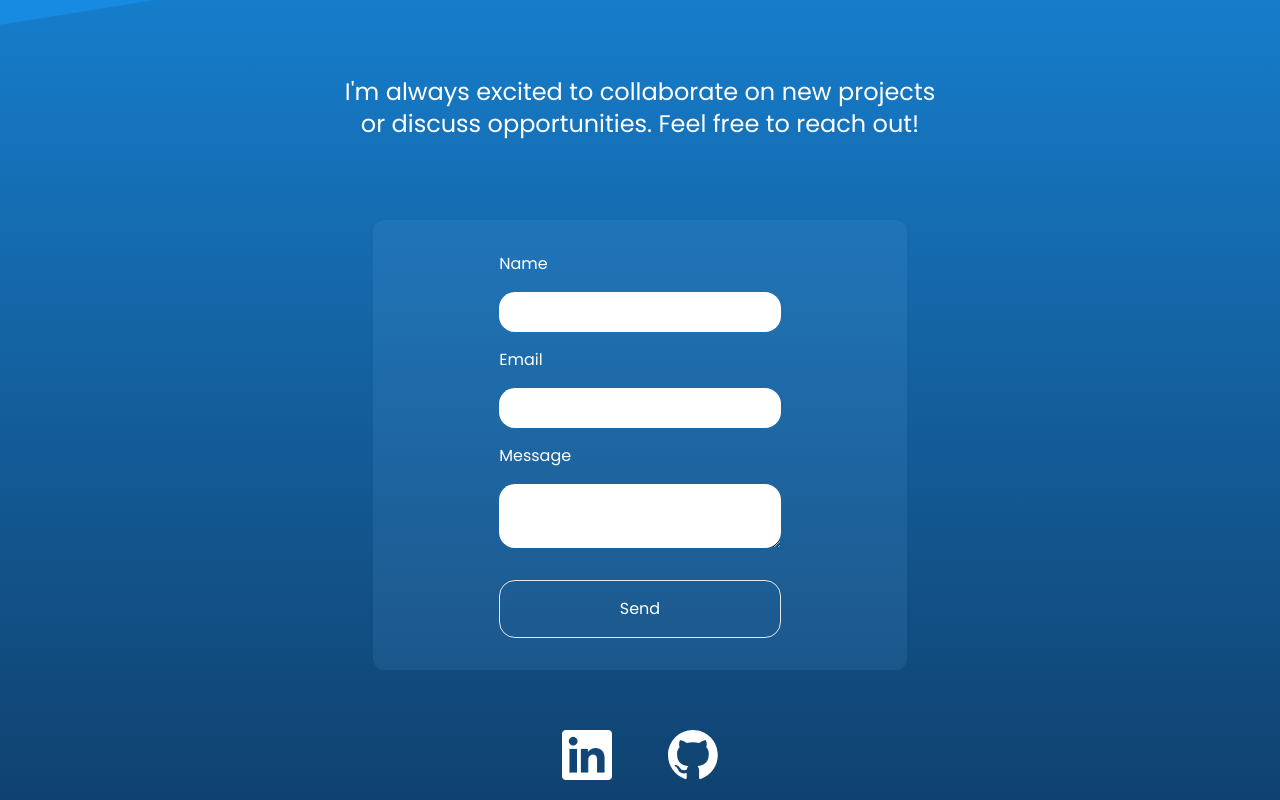
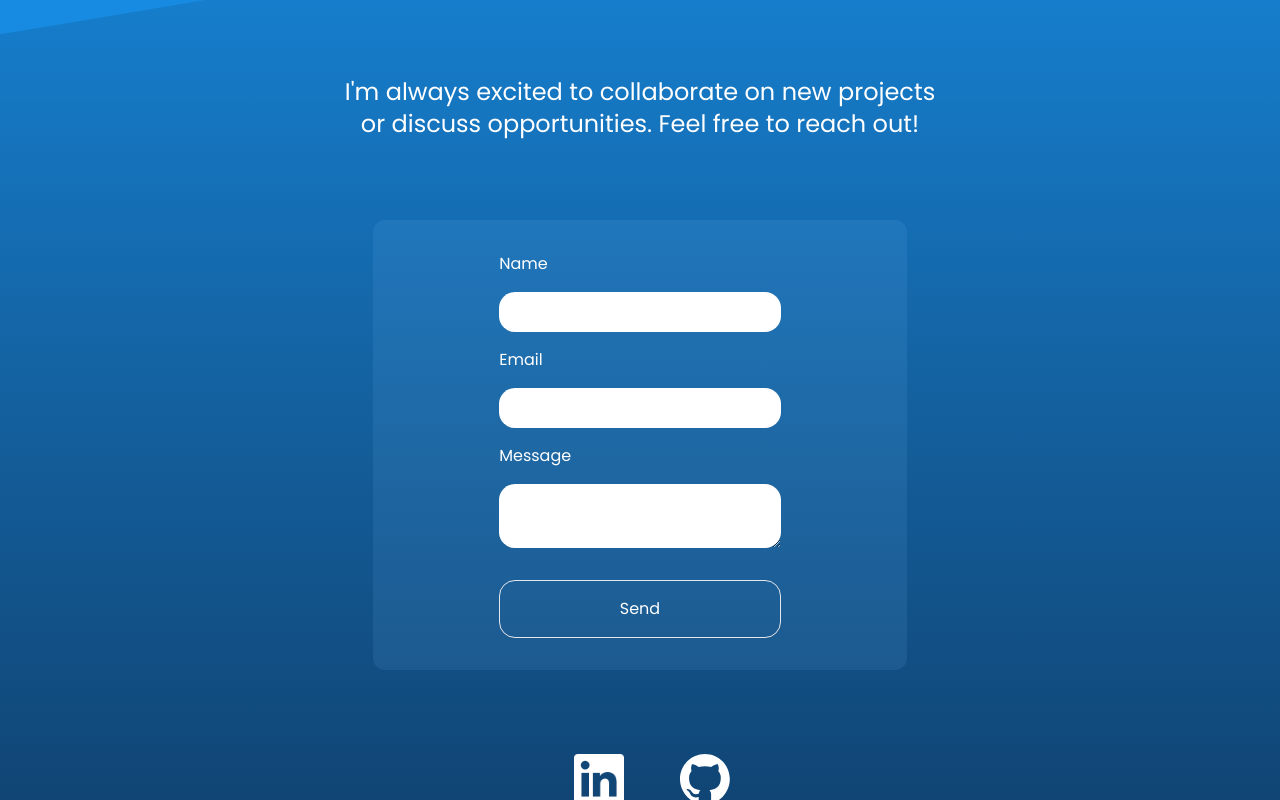
Before and after one commit to vsm1996/2024portfolio, a Next.js app: page / in a window 1280 px wide. Shown: the part 2000-2800 px from the top of the page. Built offline with nearby package versions, Linux system fonts and the light colour scheme.

Commit message:
increase hitbox for github/linkedin bounce animation, don't remember other thing:

```diff
--- a/app/components/footer/index.tsx
+++ b/app/components/footer/index.tsx
@@ -7,7 +7,7 @@ import Link from 'next/link'
 const Footer = () => {
   return (
     <div className='w-5/12 md:w-2/12 flex items-center justify-around mt-7'>
-      <Link className='relative hover:animate-bounce ease-in-out duration-300 hover:transition-all' target='_blank' href={'https://www.linkedin.com/in/vsm1996'}>
+      <Link className='relative p-6 hover:animate-bounce ease-in-out duration-300 hover:transition-all' target='_blank' href={'https://www.linkedin.com/in/vsm1996'}>
         <Image width={50} src={LinkedInLogo} alt='linkedin logo' />
       </Link>
       <Link className='relative hover:animate-bounce ease-in-out duration-300 hover:transition-all' target='_blank' href={'https://github.com/vsm1996/'}>
--- a/app/components/hero/index.tsx
+++ b/app/components/hero/index.tsx
@@ -17,7 +17,7 @@ const Hero = () => {
           </h1>
           <p className='mb-6'>Website Development, Deployment, and Maintenance.</p>
         </div>
-        <Link href='#porftolio' className='p-4 border rounded-[16px] hover:text-neutral-content hover:border-current hover:drop-shadow-lg'>My Work</Link>
+        <Link href='#portfolio' className='p-4 border rounded-[16px] hover:text-neutral-content hover:border-current hover:drop-shadow-lg'>My Work</Link>
         {/* <p className='w-1/2 text-xl'>I&apos;m a Full-stack Developer in the Bay Area.
 
 My passion is creating responsive, intuitive UI/UX and a secure, fast back-end.
```
